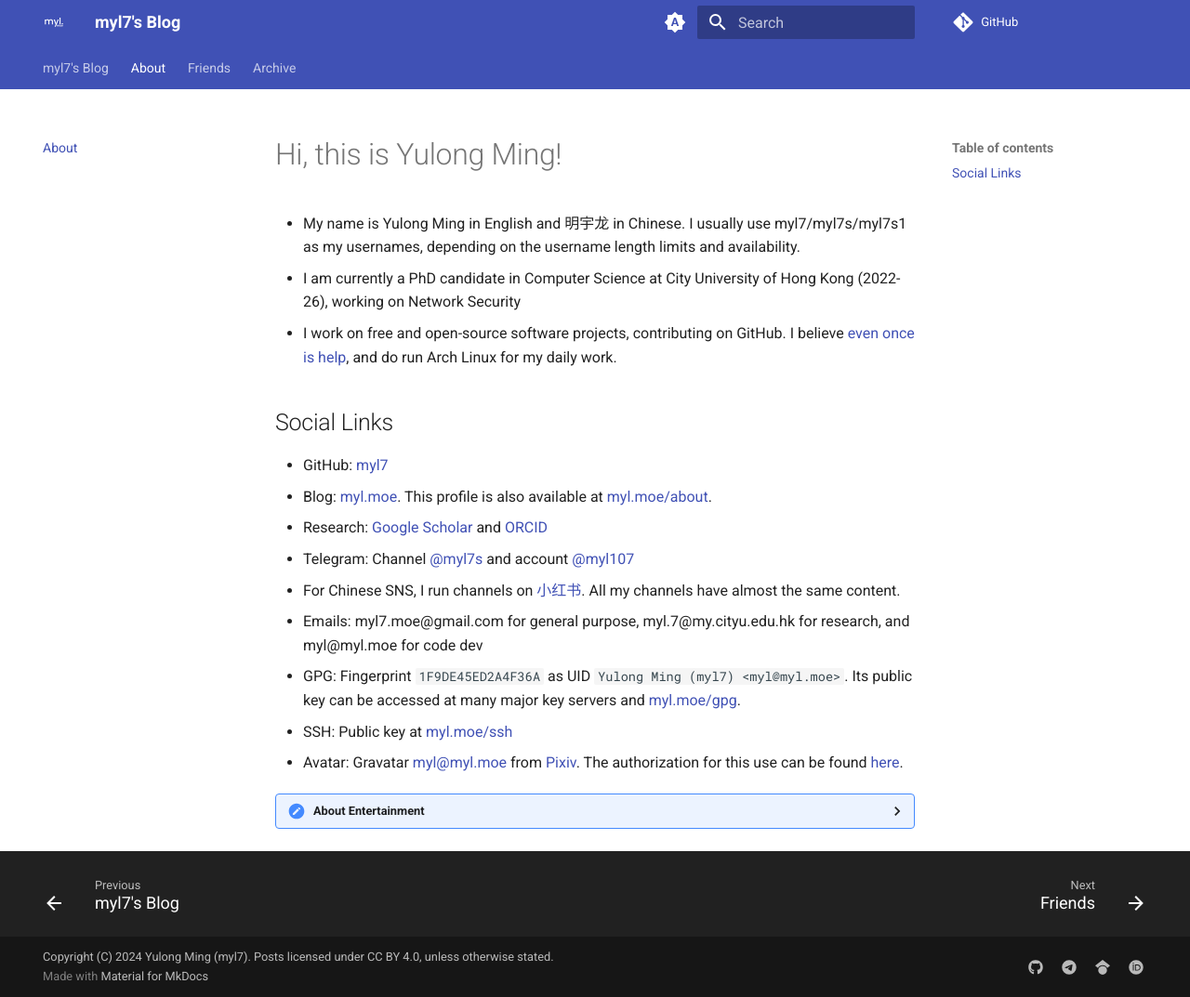
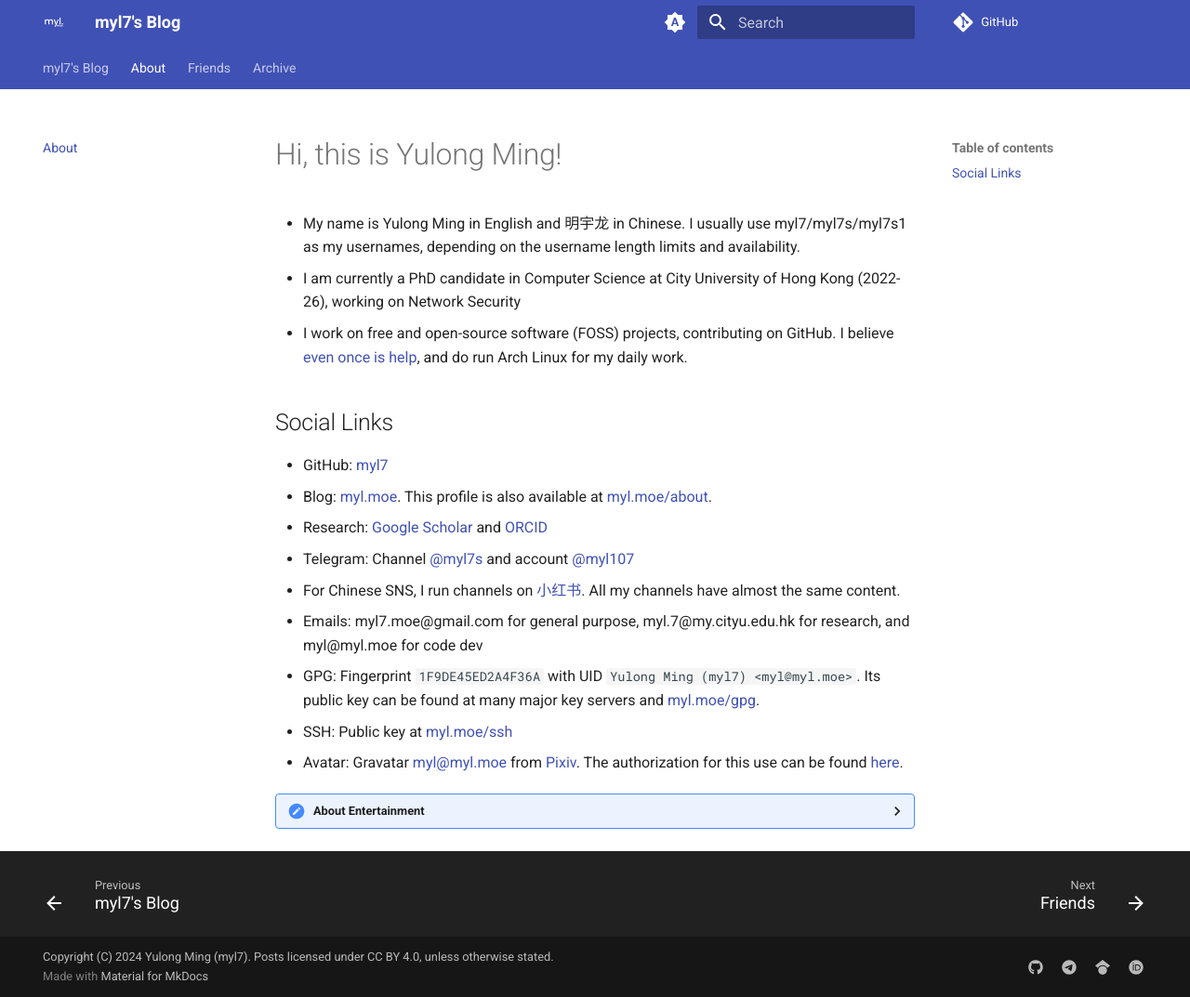
Before and after one commit to myl7/mylmoe, an MkDocs documentation site: the page built from docs/about.md, in a window 1280 px wide and 1073 px high. Shown: the whole window at 93% size. Built offline with MkDocs 1.6.1 and Material for MkDocs 9.7.7, drawn with Linux system fonts in a browser that asks for light colours; comment, search, counter and statistics services are not loaded.

Commit message:
Fix writing

```diff
--- a/docs/about.md
+++ b/docs/about.md
@@ -3,7 +3,7 @@
 -   My name is Yulong Ming in English and 明宇龙 in Chinese.
     I usually use myl7/myl7s/myl7s1 as my usernames, depending on the username length limits and availability.
 -   I am currently a PhD candidate in Computer Science at City University of Hong Kong (2022-26), working on Network Security
--   I work on free and open-source software projects, contributing on GitHub.
+-   I work on free and open-source software (FOSS) projects, contributing on GitHub.
     I believe [even once is help](https://www.gnu.org/philosophy/saying-no-even-once.html), and do run Arch Linux for my daily work.
 
 ## Social Links
@@ -15,7 +15,7 @@
 -   For Chinese SNS, I run channels on [小红书](https://www.xiaohongshu.com/user/profile/64f3012b000000000603199d).
     All my channels have almost the same content.
 -   Emails: myl7.moe@gmail.com for general purpose, myl.7@my.cityu.edu.hk for research, and myl@myl.moe for code dev
--   GPG: Fingerprint `1F9DE45ED2A4F36A` as UID `Yulong Ming (myl7) <myl@myl.moe>`. Its public key can be accessed at many major key servers and [myl.moe/gpg](https://myl.moe/gpg).
+-   GPG: Fingerprint `1F9DE45ED2A4F36A` with UID `Yulong Ming (myl7) <myl@myl.moe>`. Its public key can be found at many major key servers and [myl.moe/gpg](https://myl.moe/gpg).
 -   SSH: Public key at [myl.moe/ssh](https://myl.moe/ssh)
 -   Avatar: Gravatar [myl@myl.moe](https://gravatar.com/myl7s?s=200) from [Pixiv](https://www.pixiv.net/artworks/57793944).
     The authorization for this use can be found [here](http://www.hitenkei.net/profile.html).
```
Also changed, not shown: other parts of docs/about.md (+1 -1 lines).
